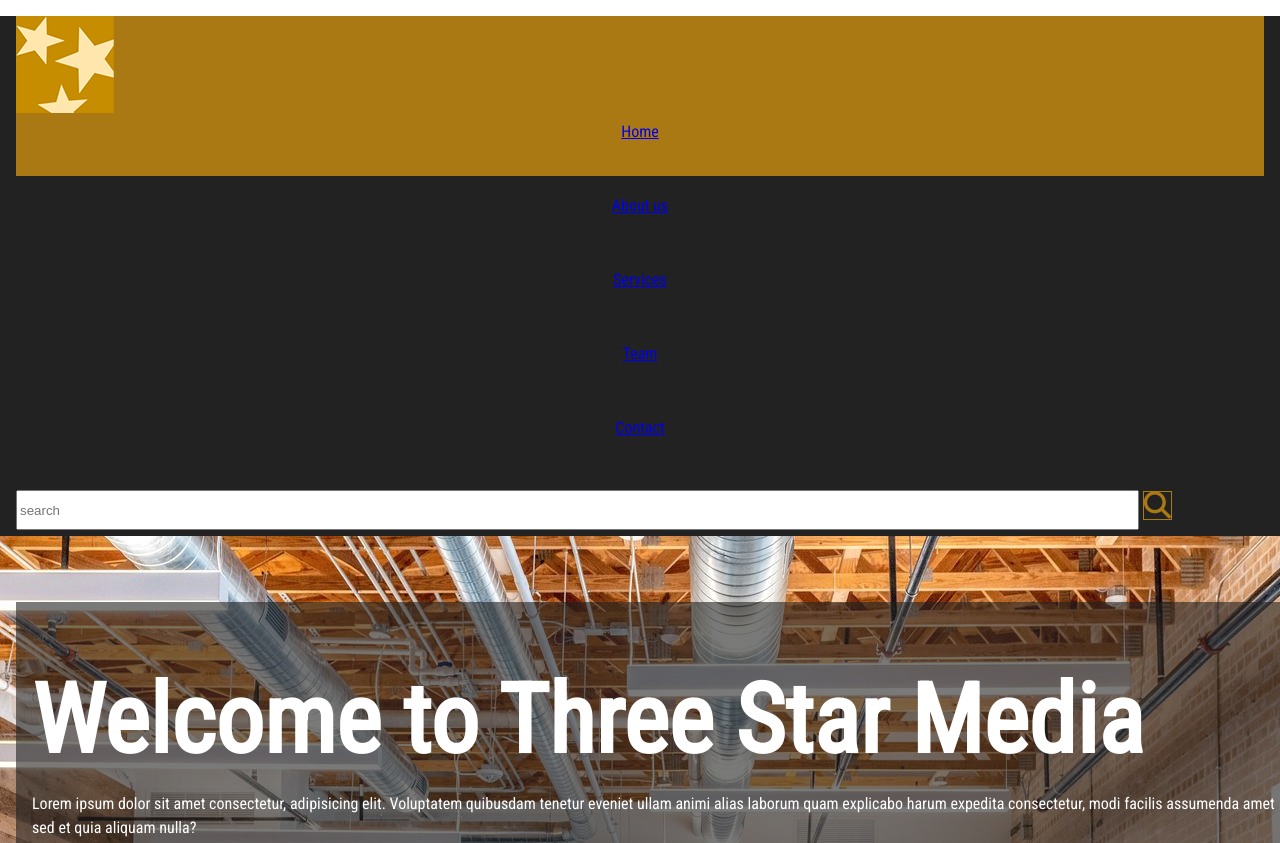
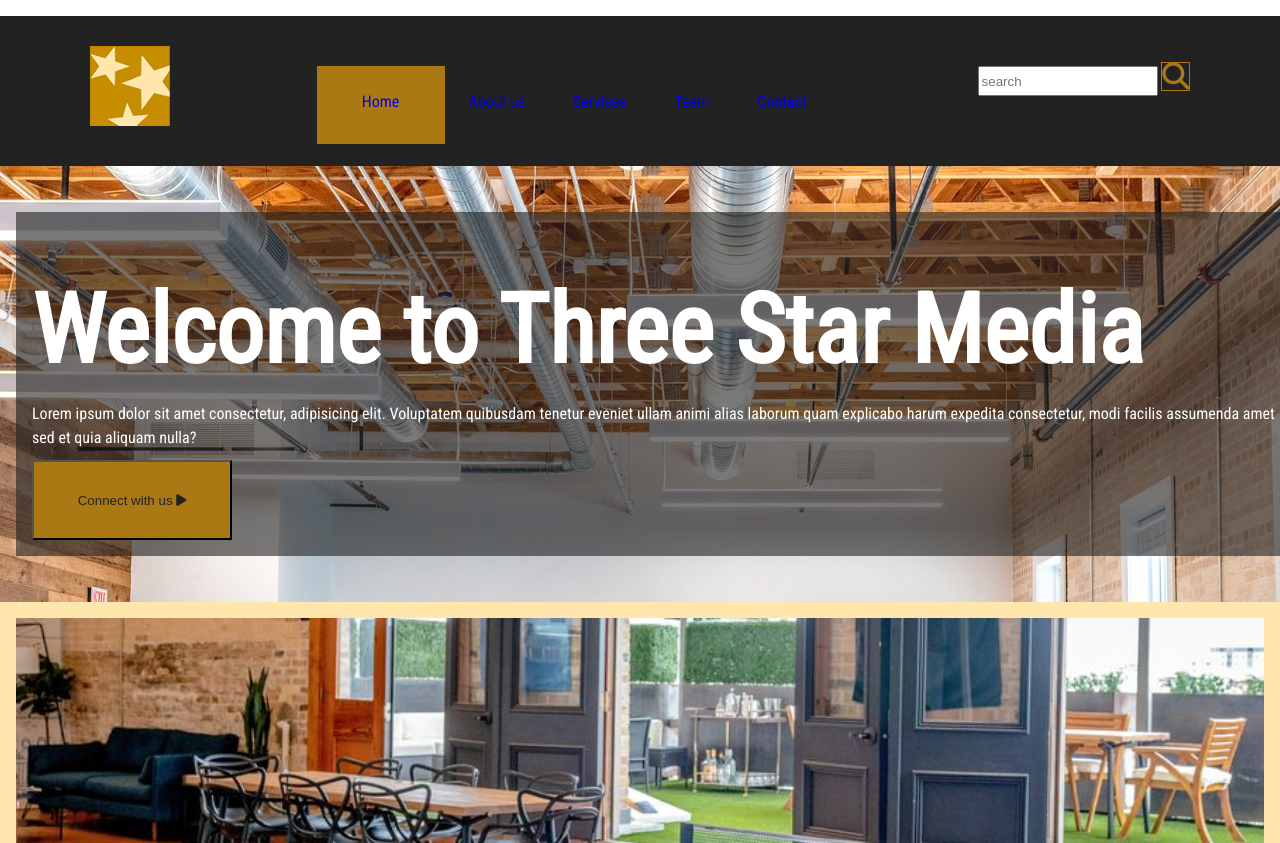
Before and after one commit to Haru55214/Haru55214.github.io, a plain HTML site: page final-project/index.html in a window 1280 px wide. Shown: the top 843 px of the page. Drawn offline with Linux system fonts and the light colour scheme.

Commit message:
add header styling for desktop

```diff
--- a/final-project/css/main.css
+++ b/final-project/css/main.css
@@ -121,6 +121,9 @@ header{
 	height: 160px;
 	margin: 1em;
 }
+header nav ul li a{
+	text-decoration: none;
+}
 header nav ul li{
 	list-style: none;
 	text-align: center;
@@ -130,6 +133,7 @@ header nav ul li{
 header nav ul li:nth-child(1){
 	color: white;
 }
+
 .serch-form form input{
 	width: 90%;
 	height: 40px;
@@ -148,13 +152,13 @@ header nav ul li:nth-child(1){
 	background-repeat: no-repeat;
 	background-size: auto;
 	width: 100%;
-	height: 600px;
 	padding: 1em;
 }
 .home .container .content{
 	background-color: rgba(34, 34, 34, 0.6);
 	padding: 1em;
-	margin-top: 50px;
+	margin-top: 30px;
+	margin-bottom: 30px;
 }
 h1{
 	margin-top: 30px;
@@ -257,3 +261,43 @@ footer{
 footer p{
 	color: #aa7914;
 }
+
+/* Desktop styling */
+
+@media screen and (min-width: 760px){
+
+	/* header styling with flex box */
+	header{
+		height: 150px;
+	}
+	.header img{
+		width: 80px;
+		height: 80px;
+		margin-top: 30px;
+	}
+	.header{
+       background-color: #222;
+	   display: flex;
+	   justify-content: space-around;
+    }
+	.header nav ul{
+		display: flex;
+	}
+	.header nav ul li{
+		padding: 1.5em;
+		margin-left: auto;
+		margin-top: 50px;
+	}
+	.header nav ul li:nth-child(1){
+		background-color: #aa7914;
+		color: #222;
+		width: 80px;
+		height: 30px;
+		text-align: center;
+	}
+	.serch-form form input{
+		width: 180px;
+		height: 30px;
+		margin-top: 50px;
+	}
+}
--- a/final-project/index.html
+++ b/final-project/index.html
@@ -49,7 +49,7 @@
                         <!-- <img src="images/main-banner.jpg" alt="main-banner"> -->
                         <h1 class="white" id="home">Welcome to Three Star Media</h1>
                         <p class="white">Lorem ipsum dolor sit amet consectetur, adipisicing elit. Voluptatem quibusdam tenetur eveniet ullam animi alias laborum quam explicabo harum expedita consectetur, modi facilis assumenda amet sed et quia aliquam nulla?</p>
-                        <button class="hb" type="button" class="home-btn">Connect with us <i class="fa-solid fa-play"></i></button>
+                        <button class="hb" type="button">Connect with us <i class="fa-solid fa-play"></i></button>
                     </div>
                 </div>
             </section>
@@ -107,7 +107,7 @@
                         <!-- <img src="images/vision.jpg" alt="vision"> -->
                         <h2 class="white">Our Vision</h2>
                         <p class="white">Lorem ipsum dolor sit amet consectetur adipisicing elit. Quidem consequatur quia iure, ipsa et, maiores sequi neque fugit aspernatur deserunt rerum porro quis expedita tenetur nisi recusandae harum voluptate dicta?</p>
-                        <button class="vb" type="button" class="vision-btn">Learn More <i class="fa-solid fa-play"></i></button>
+                        <button class="vb" type="button">Learn More <i class="fa-solid fa-play"></i></button>
                     </div>
                 </div>
             </section>
```
